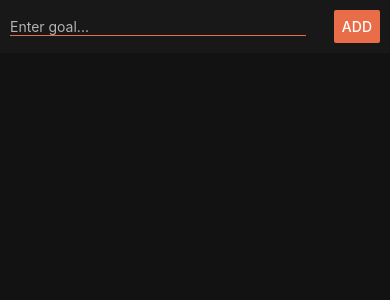
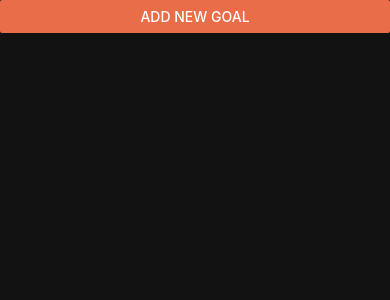
Before and after one commit to arndzk/rn-goals, a React Native app: screen / in a window 390 px wide. Shown: the top 300 px of the page. Built offline with nearby package versions, Linux system fonts and the light colour scheme.

Commit message:
input now lives in a modal + goal addition can be cancelled + on goal addition, goal input is cleared

```diff
--- a/App.js
+++ b/App.js
@@ -1,25 +1,39 @@
 import React, { useState } from 'react';
-import { StyleSheet, View, FlatList, StatusBar } from 'react-native';
+import { StyleSheet, View, Button, FlatList, StatusBar } from 'react-native';
 import GoalItem from './components/GoalItem';
 import GoalInput from './components/GoalInput';
 
 export default function App() {
   const [goals, setGoals] = useState([]);
+  const [isAddMode, setIsAddMode] = useState(false);
   const addGoalHandler = (goalTitle) => {
     setGoals((currentGoals) => [
       ...currentGoals,
       { key: Math.random().toString(), value: goalTitle },
     ]);
+    setIsAddMode(false);
   };
   const removeGoalHandler = (goalId) => {
     setGoals((currentGoals) => {
       return currentGoals.filter((goal) => goal.key !== goalId);
     });
   };
+  const cancelGoalHandler = () => {
+    setIsAddMode(false);
+  };
   return (
     <View style={styles.container}>
       <StatusBar></StatusBar>
-      <GoalInput onAddGoal={addGoalHandler} />
+      <Button
+        color="#e96d49"
+        title="Add New Goal"
+        onPress={() => setIsAddMode(true)}
+      ></Button>
+      <GoalInput
+        visible={isAddMode}
+        onAddGoal={addGoalHandler}
+        onCancelGoal={cancelGoalHandler}
+      />
       <FlatList
         style={{ padding: 10 }}
         keyExtractor={(item, index) => item.key}
--- a/components/GoalInput.js
+++ b/components/GoalInput.js
@@ -1,12 +1,20 @@
-import React, { useState } from 'react';
-import { View, TextInput, Button, StyleSheet } from 'react-native';
+import React, { useState, useEffect } from 'react';
+import { View, TextInput, Button, StyleSheet, Modal } from 'react-native';
 
 const GoalInput = (props) => {
   const [enteredGoal, setEnteredGoal] = useState('');
   const handleChangeText = (enteredText) => {
     setEnteredGoal(enteredText);
   };
+  const addGoalHandler = () => {
+    props.onAddGoal(enteredGoal);
+    setEnteredGoal('');
+  };
+  useEffect(() => {
+    console.log(props.visible);
+  }, []);
   return (
+    <Modal visible={props.visible} animationType="slide">
       <View style={styles.inputWrapper}>
         <TextInput
           placeholder="Enter goal..."
@@ -16,12 +24,12 @@
           onChangeText={handleChangeText}
           value={enteredGoal}
         ></TextInput>
-      <Button
-        title="Add"
-        color="#e96d49"
-        onPress={() => props.onAddGoal(enteredGoal)}
-      />
+        <View style={styles.buttonWrapper}>
+          <Button title="Add" color="#e96d49" onPress={addGoalHandler} />
+          <Button title="Cancel" color="#e96d49" onPress={props.onCancelGoal} />
         </View>
+      </View>
+    </Modal>
   );
 };
 
@@ -31,14 +39,20 @@
     borderBottomWidth: 1,
     color: '#ffffff',
     width: '80%',
+    marginBottom: 10,
   },
   inputWrapper: {
-    flexDirection: 'row',
-    justifyContent: 'space-between',
+    flex: 1,
+    flexDirection: 'column',
+    justifyContent: 'center',
     alignItems: 'center',
     backgroundColor: '#181818',
     padding: 10,
   },
+  buttonWrapper: {
+    flexDirection: 'row',
+    justifyContent: 'space-evenly',
+  },
 });
 
 export default GoalInput;
```
Lines whose indentation alone changed are shown as unchanged.
